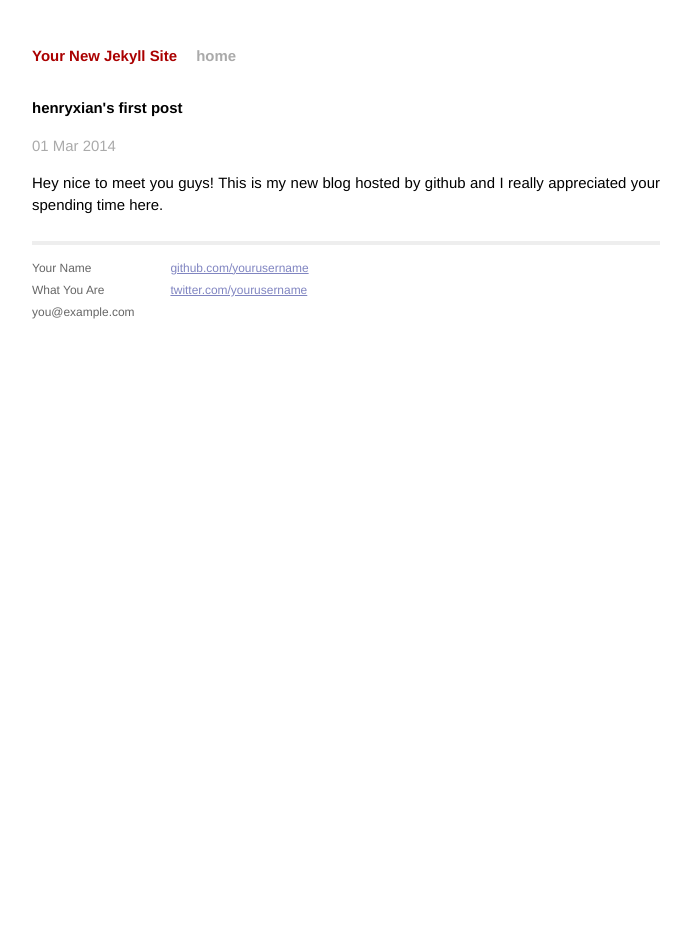
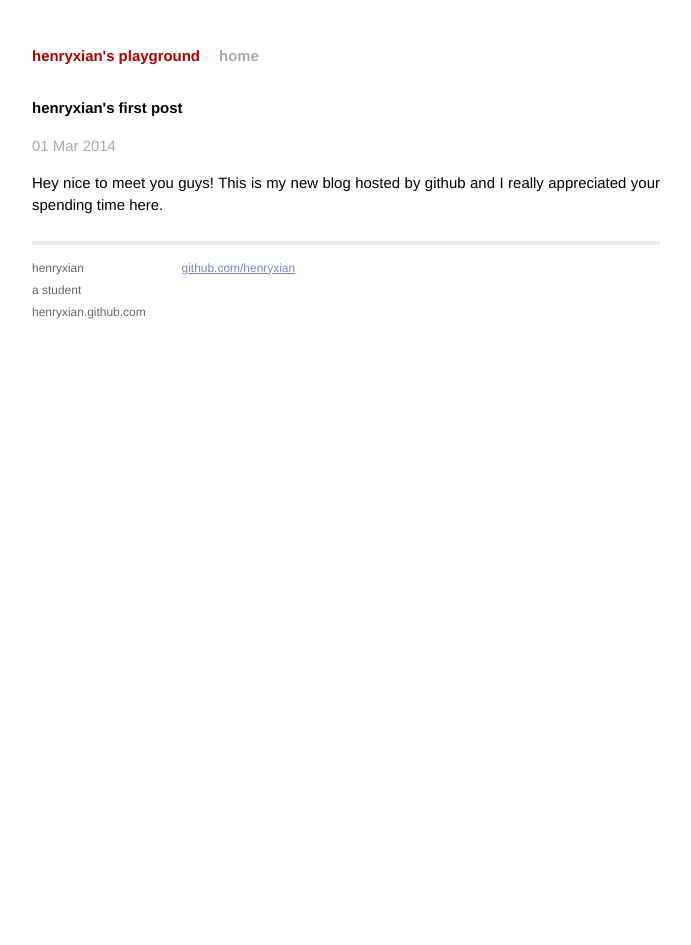
Before and after one commit to henryxian/henryxian.github.io, a Jekyll site: the page built from _posts/2014-03-01-welcome-to-henryxian's-blog.markdown, in a window 1280 px wide. Shown: the whole page, without its empty margins (294-985 px from the left). Built offline with Jekyll 4.4.1, drawn with Linux system fonts in a browser that asks for light colours; Markdown is read by kramdown in place of the engine named in the settings.

Commit message:
modify names

```diff
--- a/_config.yml
+++ b/_config.yml
@@ -1,3 +1,3 @@
-name: Your New Jekyll Site
+name: henryxian's playground
 markdown: redcarpet
 pygments: true
--- a/_layouts/default.html
+++ b/_layouts/default.html
@@ -26,15 +26,14 @@
           <div class="footer">
             <div class="contact">
               <p>
-                Your Name<br />
-                What You Are<br />
-                you@example.com
+                henryxian<br />
+                a student<br />
+                henryxian.github.com
               </p>
             </div>
             <div class="contact">
               <p>
-                <a href="https://github.com/yourusername">github.com/yourusername</a><br />
-                <a href="https://twitter.com/yourusername">twitter.com/yourusername</a><br />
+                <a href="https://github.com/henryxian">github.com/henryxian</a><br />
               </p>
             </div>
           </div>
--- a/index.html
+++ b/index.html
@@ -1,6 +1,6 @@
 ---
 layout: default
-title: Your New Jekyll Site
+title: henryxian's playground
 ---
 
 <div id="home">
```
Also changed, not shown: _posts/2014-03-01-welcome-to-jekyll.markdown (deleted, +0 -24 lines).
